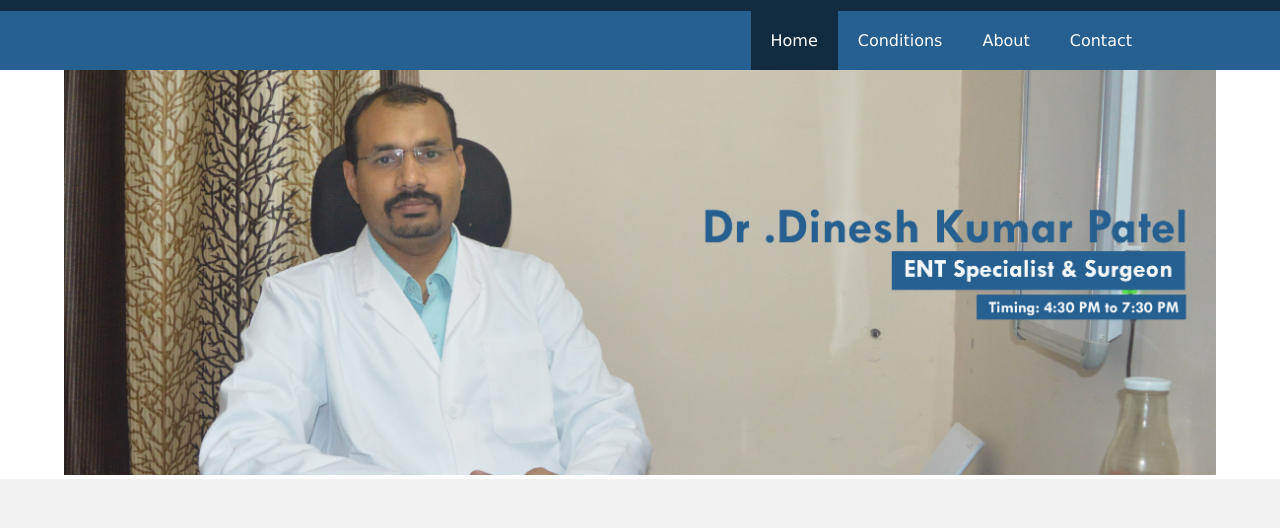
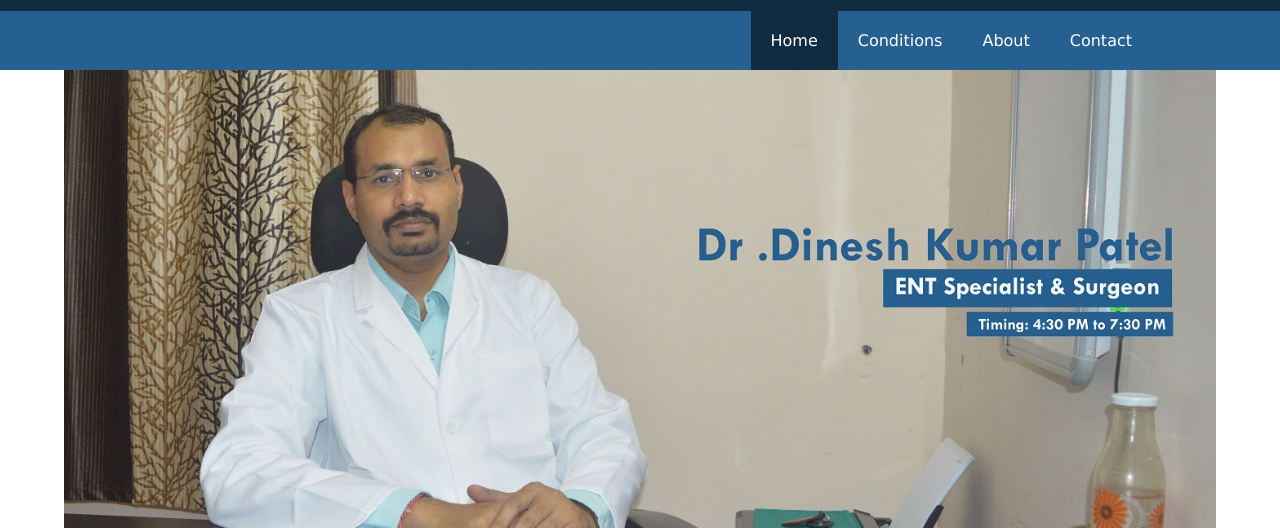
Before and after one commit to Anand987/Dr-dinesh-patel, a plain HTML site: page index.html in a window 1280 px wide. Shown: the part 121-649 px from the top of the page. Drawn offline with nearby package versions, Linux system fonts and the light colour scheme.

Commit message:
home pic update

```diff
--- a/assets/css/home.css
+++ b/assets/css/home.css
@@ -1,12 +1,12 @@
 #home{
     display: block;
-    padding-top: 170px;
+    padding-top: 50px;
     width: 90%;
     margin: auto;
+    padding-bottom: 30px;
 }
 #home-pic{
     width: 100%;
-    height: auto;
 }
 .card-icon{
     width: 70px;
@@ -67,8 +67,3 @@
         width: 70vw;
     }
 }
-@media screen and (max-width:450px){
-    /* #home{
-        margin-top: 90px;
-    } */
-}
--- a/index.html
+++ b/index.html
@@ -38,7 +38,7 @@
         </header>
         <button id="topbtn" class="smooth"><i class="fas fa-angle-up"></i></button>
         <section id="home">
-            <img src="Images/Dr-dinesh1.jpg" alt="Dr Dinesh Kumar Patel" id="home-pic">
+            <img src="Images/Dr-dinesh2.jpg" alt="Dr-dinesh-patel.pic" id="home-pic">
         </section>
         <section id="treatment" lang="hi" xml:lang="hi">
             <h1 class="section-id">Treatments</h1>
```
Also changed, not shown: Images/Dr-dinesh2.jpg (added).
